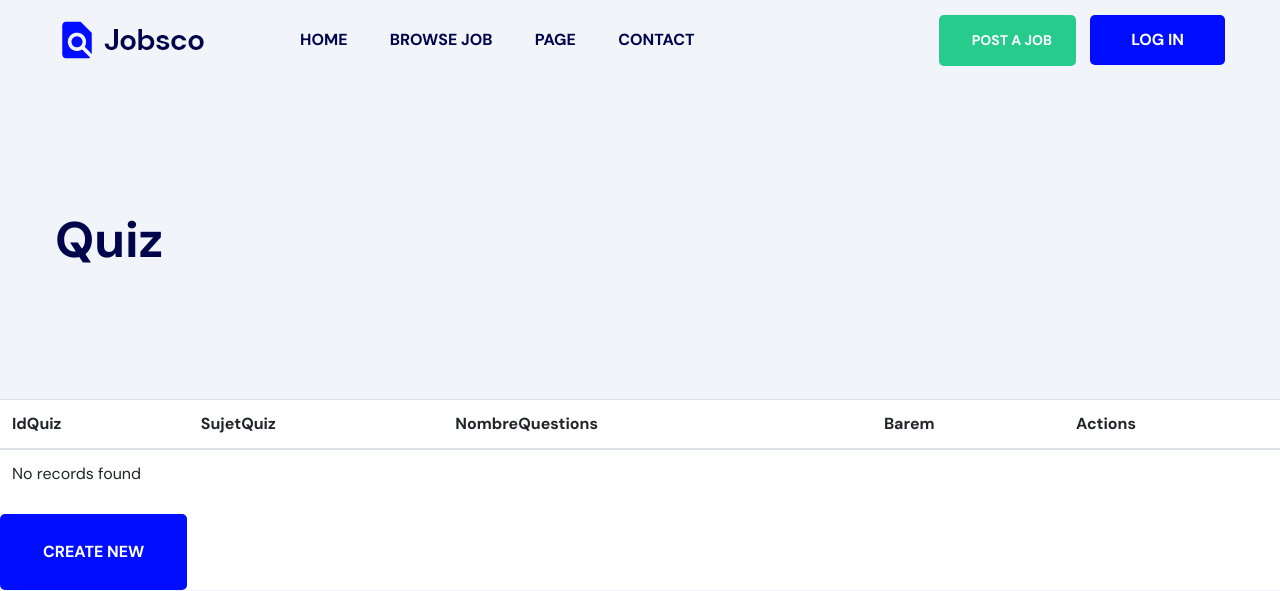
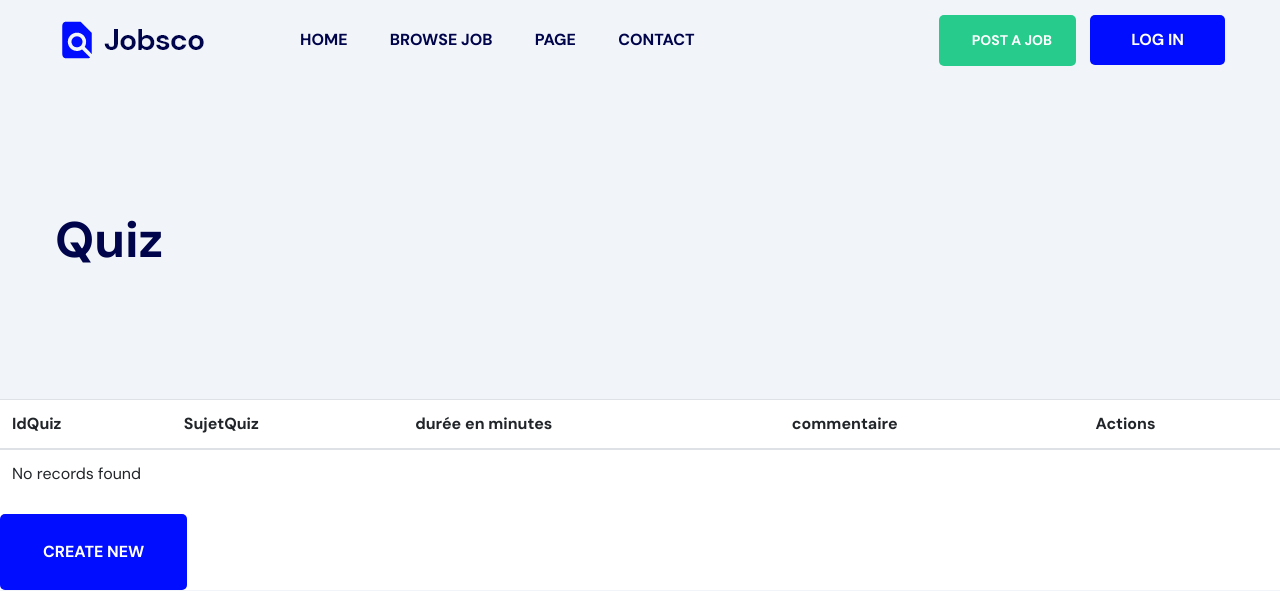
Before and after one commit to azizgadacha/Match_Talent_Web, a Symfony app: template templates/quiz/index.html.twig in a window 1280 px wide. Shown: the top 591 px of the page. Run offline with Twig, Linux system fonts and the light colour scheme; the template is opened without the code that fills it, so the values that code supplies are empty; some libraries are stand-ins or nearby versions.

Commit message:
pdf+chrono+stat+pagination-final

```diff
--- a/templates/quiz/index.html.twig
+++ b/templates/quiz/index.html.twig
@@ -22,8 +22,8 @@
             <tr>
                 <th>IdQuiz</th>
                 <th>SujetQuiz</th>
-                <th>NombreQuestions</th>
-                <th>Barem</th>
+                <th>durée en minutes</th>
+                <th>commentaire</th>
                 <th>Actions</th>
             </tr>
         </thead>
--- a/templates/quiz/show.html.twig
+++ b/templates/quiz/show.html.twig
@@ -9,7 +9,7 @@
 <div class="row">
 <div class="col-xl-12">
 <div class="hero-caption hero-caption2">
-<h2>Question</h2>
+<h2>Quiz overview</h2>
 </div>
 </div>
 </div>
@@ -46,6 +46,8 @@
         <a href="{{ path('app_quiz_edit', {'idQuiz': quiz.idQuiz}) }}" class="btn btn-warning">edit</a>
 
         {{ include('quiz/_delete_form.html.twig') }}
+
+         <a href="{{ path('app_question_get_questions_by_id_quiz', {'idQuiz': quiz.idQuiz}) }}" class="btn btn-success">loop</a>
     </div>
 </div>
 {% endblock %}
```
